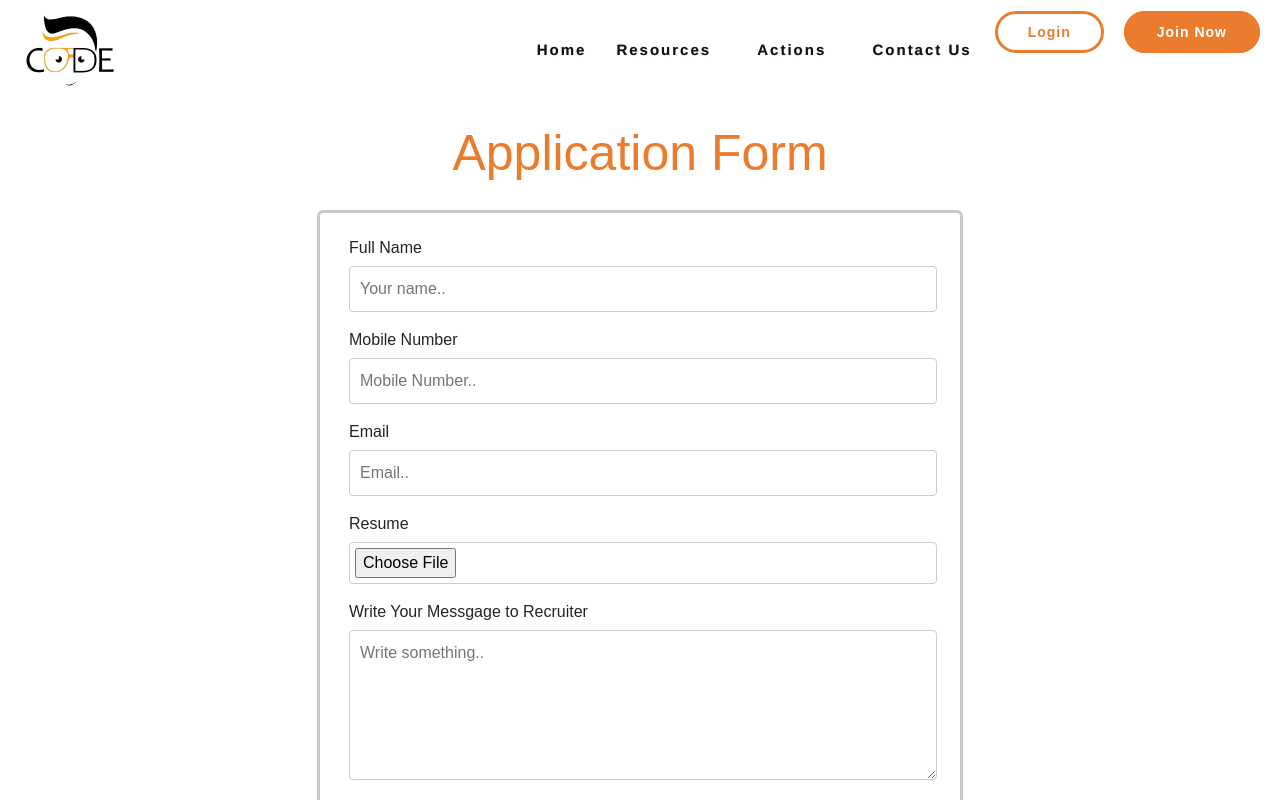
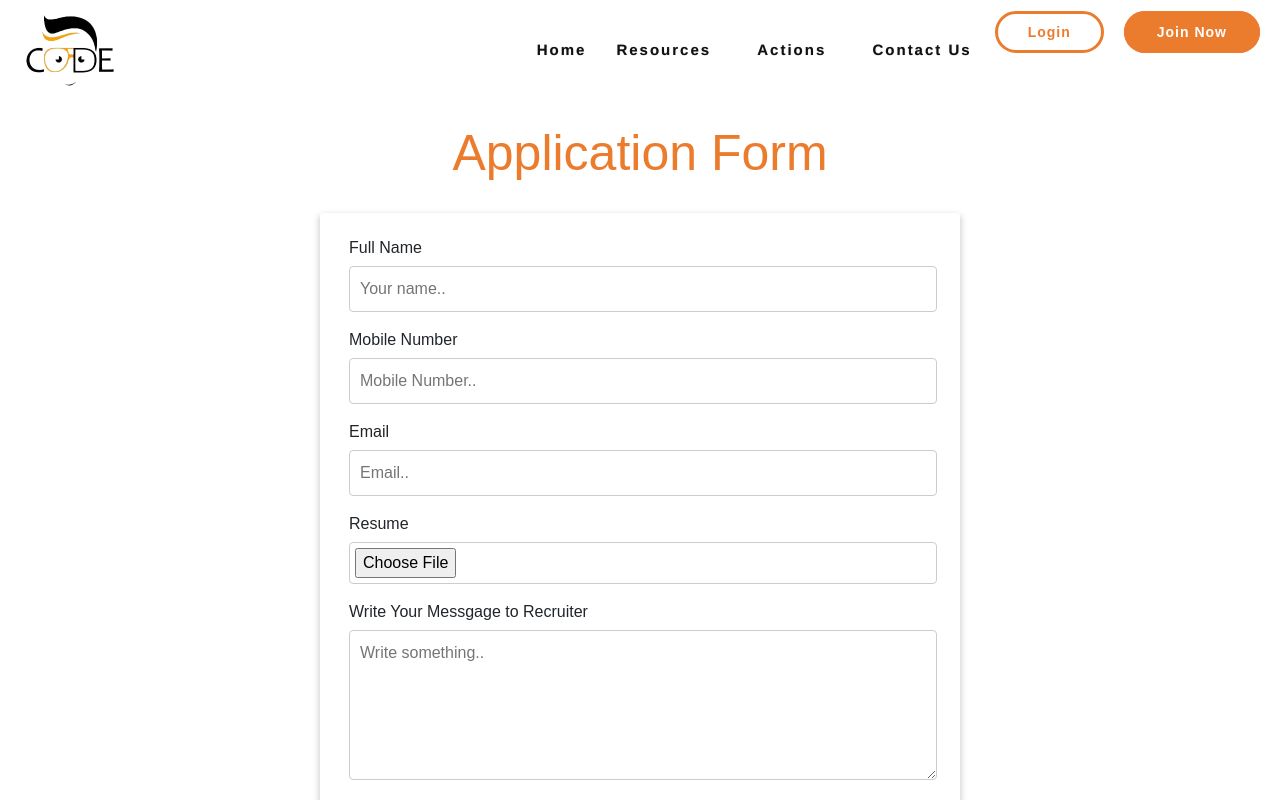
Before and after one commit to singhsharad529/application-form, a React (Create React App) app: page / in a window 1280 px wide. Shown: the top 800 px of the page. Built offline with nearby package versions, Linux system fonts and the light colour scheme; grey boxes are pictures that could not be loaded.

Commit message:
shadow added

```diff
--- a/src/styles/application.css
+++ b/src/styles/application.css
@@ -20,7 +20,9 @@
     padding-left:11px;
     margin-bottom: 40px;
     border-radius: 3px;
-    box-shadow: 0px 0px 0px 3px rgba(167, 163, 163, 0.6);
+    border: #ccc;
+    box-shadow: 0px 3px 6px 1px  #ccc;
+
 
  }
 
```
